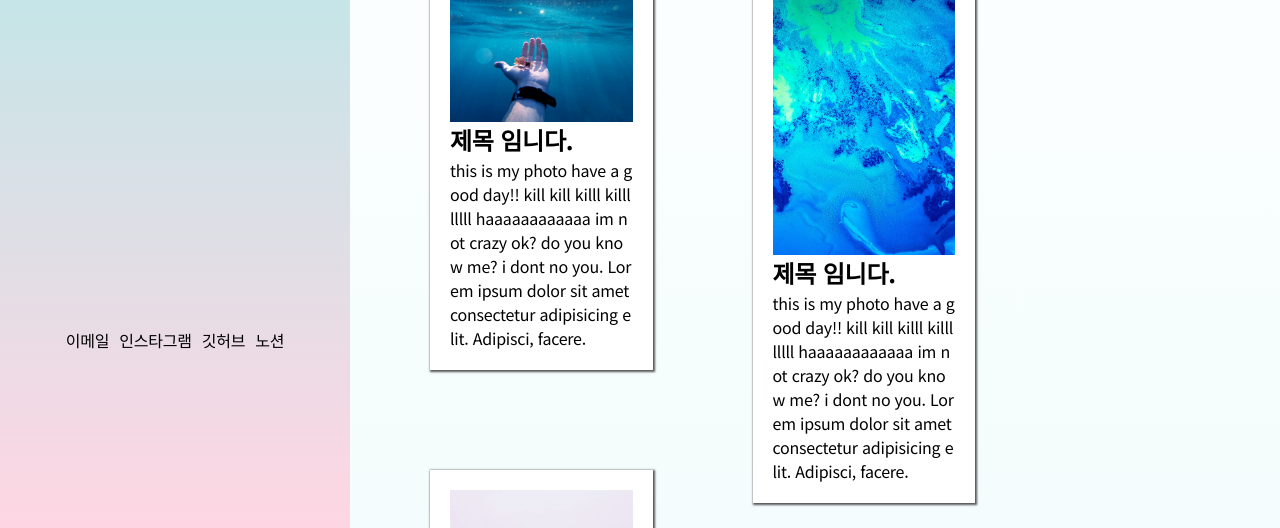
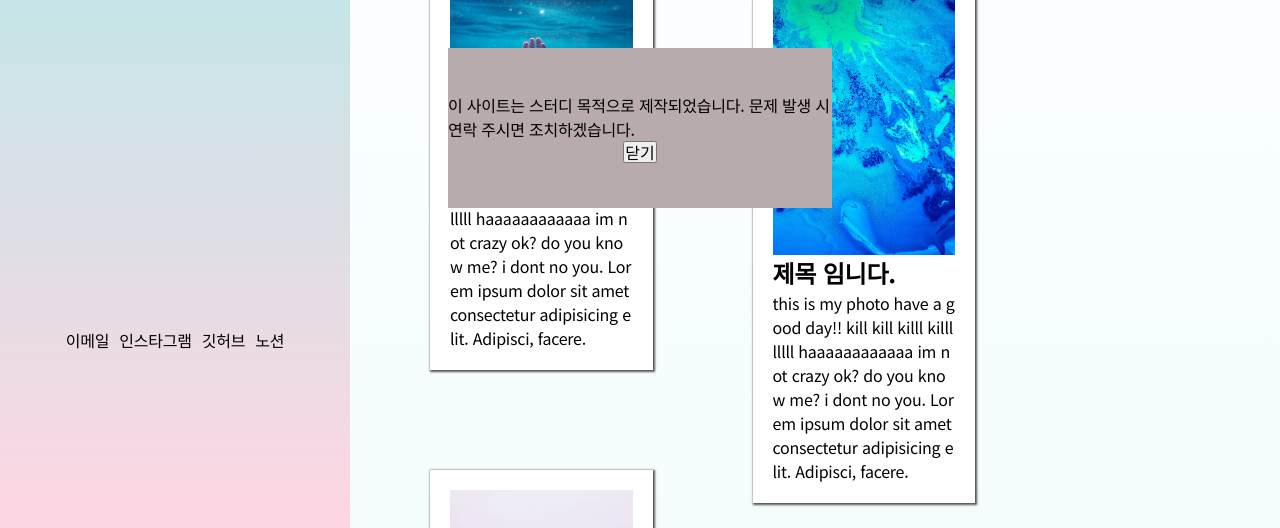
Before and after one commit to Yeonhui844/responsive-page, a plain HTML site: page index.html in a window 1280 px wide. Shown: the part 272-800 px from the top of the page. Drawn offline with nearby package versions, Linux system fonts and the light colour scheme.

Commit message:
모달 추가

```diff
--- a/css/style.css
+++ b/css/style.css
@@ -108,3 +108,32 @@
   object-fit: cover;
   width: 100%;
 }
+
+#modal {
+  position: fixed;
+  top: 0;
+  left: 0;
+  width: 100%;
+  height: 100%;
+  z-index: 10;
+  display: none;
+}
+#modal.active {
+  display: block;
+}
+.modal-inner {
+  position: fixed;
+  top: 50%;
+  left: 50%;
+  transform: translate(-50%, -50%);
+  background-color: #b8abab;
+  width: 30vw;
+  height: 20vh;
+  display: flex;
+  flex-direction: column;
+  align-items: center;
+  justify-content: center;
+}
+.modal-close {
+  cursor: pointer;
+}
--- a/index.html
+++ b/index.html
@@ -23,9 +23,13 @@
     <header class="header">
       <h1>YH JUNG</h1>
       <ul>
-        <li><a href="#">이메일</a></li>
+        <li><a href="mailto:jjyyhh93@naver.com">이메일</a></li>
         <li><a href="#">인스타그램</a></li>
-        <li><a href="#">깃허브</a></li>
+        <li>
+          <a href="https://github.com/Yeonhui844/responsive-page" target="blank"
+            >깃허브</a
+          >
+        </li>
         <li><a href="#">노션</a></li>
       </ul>
     </header>
@@ -279,5 +283,14 @@
         </article>
       </section>
     </main>
+    <div id="modal">
+      <div class="modal-inner">
+        <p>
+          이 사이트는 스터디 목적으로 제작되었습니다. 문제 발생 시 연락 주시면
+          조치하겠습니다.
+        </p>
+        <button class="modal-close">닫기</button>
+      </div>
+    </div>
   </body>
 </html>
--- a/js/script.js
+++ b/js/script.js
@@ -24,3 +24,14 @@ sortingBtns.forEach((btn) => {
     e.currentTarget.classList.add("on");
   });
 });
+
+const modal = document.querySelector("#modal");
+const modalClose = document.querySelector(".modal-close");
+
+window.addEventListener("load", () => {
+  modal.classList.add("active");
+});
+
+modalClose.addEventListener("click", () => {
+  modal.classList.remove("active");
+});
```
